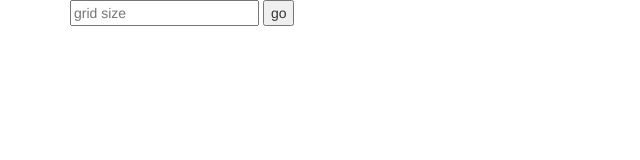
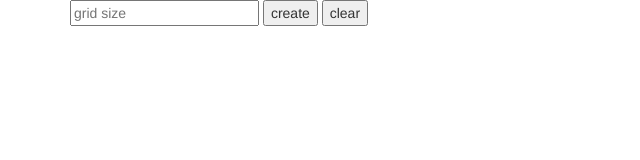
Before and after one commit to MarkJurkiewicz/etch-a-sketch, a plain HTML site: page index.html in a window 1280 px wide. Shown: the whole page, without its empty margins (0-640 px from the left). Drawn offline with nearby package versions, Linux system fonts and the light colour scheme.

Commit message:
added clear button

```diff
--- a/index.html
+++ b/index.html
@@ -12,7 +12,8 @@
 <div class="container">
 
     <input type="number" placeholder="grid size" id="size">
-    <button type="button" id="go">go</button>
+    <button type="button" id="go">create</button>
+    <button id="clear"> clear </button>
     <div class="row" id="main">
 
     </div>
--- a/script.js
+++ b/script.js
@@ -10,4 +10,7 @@ $('document').ready(function(){
         $('#main').find('.box').remove();
         createGrid(x);
     });
+    $('#clear').click(function(){
+        $('#main').html('');
+    });
 });
```
